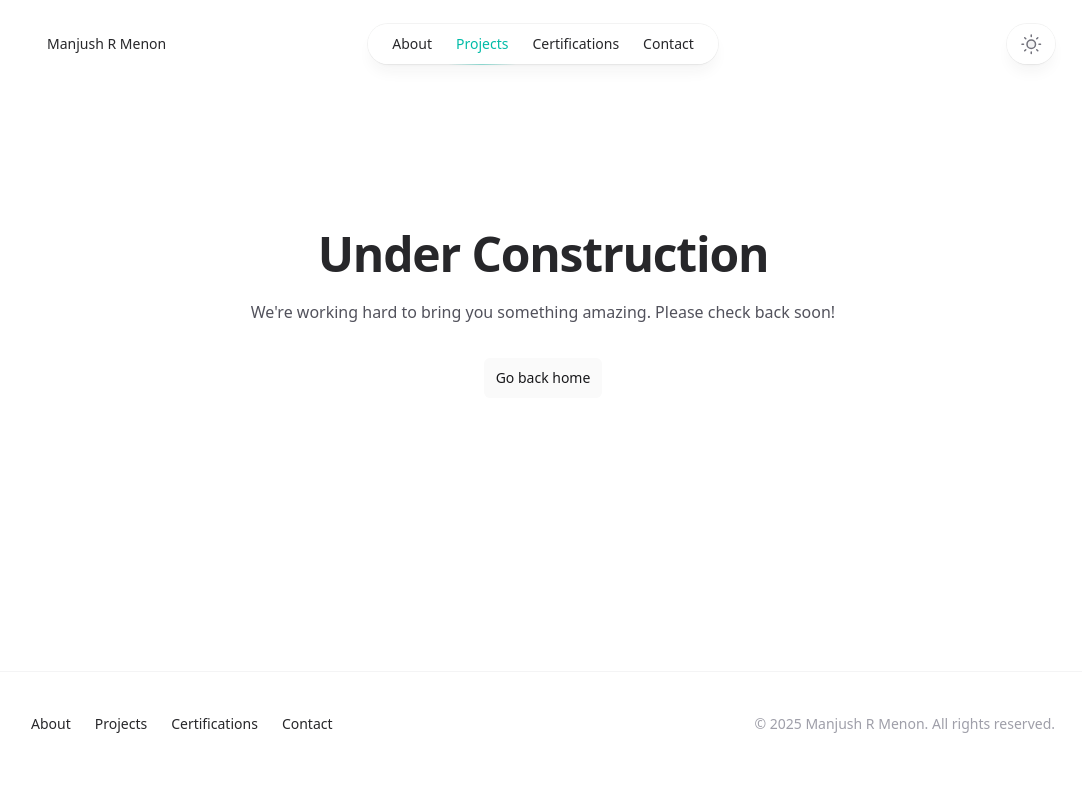
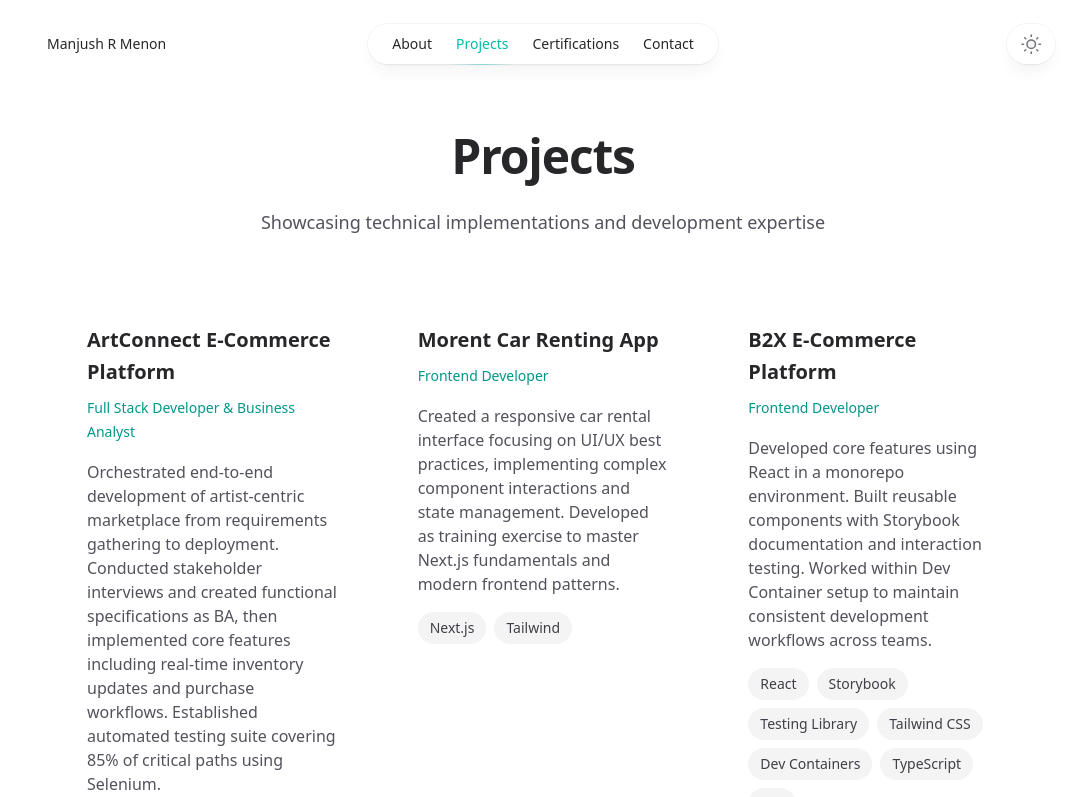
Before and after one commit to manjush-r-menon/portfolio, a Next.js app: page /projects in a window 1280 px wide. Shown: the top 797 px of the page, without its empty margins (97-1179 px from the left). Built offline with nearby package versions, Linux system fonts and the light colour scheme.

Commit message:
added projects page

```diff
--- a/app/certifications/page.tsx
+++ b/app/certifications/page.tsx
@@ -1,4 +1,4 @@
-import { certifications } from "@/certificate-data/certificate-data";
+import { certifications } from "@/data/certificate-data";
 import { Container } from "@/components/container/container";
 
 export default function Certifications() {
--- a/app/projects/page.tsx
+++ b/app/projects/page.tsx
@@ -1,10 +1,54 @@
 import { Container } from "@/components/container/container";
-import PageUnderConstruction from "@/components/page-under-construction/page-under-construction";
+import { projects } from "@/data/projects-data";
 
 export default function Projects() {
   return (
-    <Container className="flex h-full items-center">
-      <PageUnderConstruction />
+    <Container className="flex h-full items-center pt-8 md:pt-16">
+      <div className="mx-auto max-w-7xl px-6 lg:px-8">
+        <div className="mx-auto max-w-2xl lg:max-w-none">
+          <div className="text-center">
+            <h2 className="text-4xl font-bold tracking-tight text-zinc-800 dark:text-zinc-100 sm:text-5xl">
+              Projects
+            </h2>
+            <p className="mt-6 text-lg text-zinc-600 dark:text-zinc-400">
+              Showcasing technical implementations and development expertise
+            </p>
+          </div>
+
+          <div className="mt-16 grid grid-cols-1 gap-8 sm:grid-cols-2 lg:grid-cols-3">
+            {projects.map((project) => (
+              <div
+                key={project.title}
+                className="group flex flex-col rounded-2xl p-6 transition-all hover:bg-zinc-50 dark:hover:bg-zinc-800/50"
+              >
+                <div className="space-y-2">
+                  <h3 className="text-xl font-semibold text-zinc-800 transition-colors duration-300 dark:text-zinc-200 group-hover:text-teal-500 dark:group-hover:text-teal-400">
+                    {project.title}
+                  </h3>
+                  <p className="text-sm font-medium text-teal-600 dark:text-teal-400">
+                    {project.role}
+                  </p>
+                </div>
+
+                <p className="mt-4 text-zinc-600 transition-colors duration-300 dark:text-zinc-400 group-hover:text-teal-500 dark:group-hover:text-teal-400">
+                  {project.description}
+                </p>
+
+                <div className="mt-4 flex flex-wrap gap-2">
+                  {project.tech.map((technology) => (
+                    <span
+                      key={technology}
+                      className="rounded-full bg-zinc-100 px-3 py-1 text-sm font-medium text-zinc-700 dark:bg-zinc-700 dark:text-zinc-300"
+                    >
+                      {technology}
+                    </span>
+                  ))}
+                </div>
+              </div>
+            ))}
+          </div>
+        </div>
+      </div>
     </Container>
   );
 }
--- /dev/null
+++ b/data/projects-data.ts
@@ -0,0 +1,59 @@
+export type projectsType = {
+  title: string;
+  role: string;
+  description: string;
+  tech: string[];
+};
+
+export const projects: projectsType[] = [
+  {
+    title: "ArtConnect E-Commerce Platform",
+    role: "Full Stack Developer & Business Analyst",
+    description:
+      "Orchestrated end-to-end development of artist-centric marketplace from requirements gathering to deployment. Conducted stakeholder interviews and created functional specifications as BA, then implemented core features including real-time inventory updates and purchase workflows. Established automated testing suite covering 85% of critical paths using Selenium.",
+    tech: ["React", "Java", "Spring Boot", "H2 Database", "Selenium", "JIRA"],
+  },
+  {
+    title: "Morent Car Renting App",
+    role: "Frontend Developer",
+    description:
+      "Created a responsive car rental interface focusing on UI/UX best practices, implementing complex component interactions and state management. Developed as training exercise to master Next.js fundamentals and modern frontend patterns.",
+    tech: ["Next.js", "Tailwind"],
+  },
+  {
+    title: "B2X E-Commerce Platform",
+    role: "Frontend Developer",
+    description:
+      "Developed core features using React in a monorepo environment. Built reusable components with Storybook documentation and interaction testing. Worked within Dev Container setup to maintain consistent development workflows across teams.",
+    tech: [
+      "React",
+      "Storybook",
+      "Testing Library",
+      "Tailwind CSS",
+      "Dev Containers",
+      "TypeScript",
+      "Jest",
+    ],
+  },
+  {
+    title: "BASF E-Commerce Platform",
+    role: "Frontend Developer (Angular & React)",
+    description:
+      "Developing a robust e-commerce platform comprising a backoffice application using React and a customer-facing shop using Angular. Focused on building clean, reusable components and maintaining high code quality with unit and integration tests, achieving over 80% test coverage across the application.",
+    tech: [
+      "Angular",
+      "React",
+      "Commerce Tools",
+      "TypeScript",
+      "Jest",
+      "Commerce Tools UI Kit",
+    ],
+  },
+  {
+    title: "Portfolio Website",
+    role: "Frontend Developer",
+    description:
+      "Designed and developed a personal portfolio website to showcase projects and skills, utilizing NextJs and Tailwind CSS for responsive design and optimal performance.",
+    tech: ["NextJs", "Tailwind"],
+  },
+];
```
Also changed, not shown: data/certificate-data.ts (renamed from certificate-data/certificate-data.ts).
